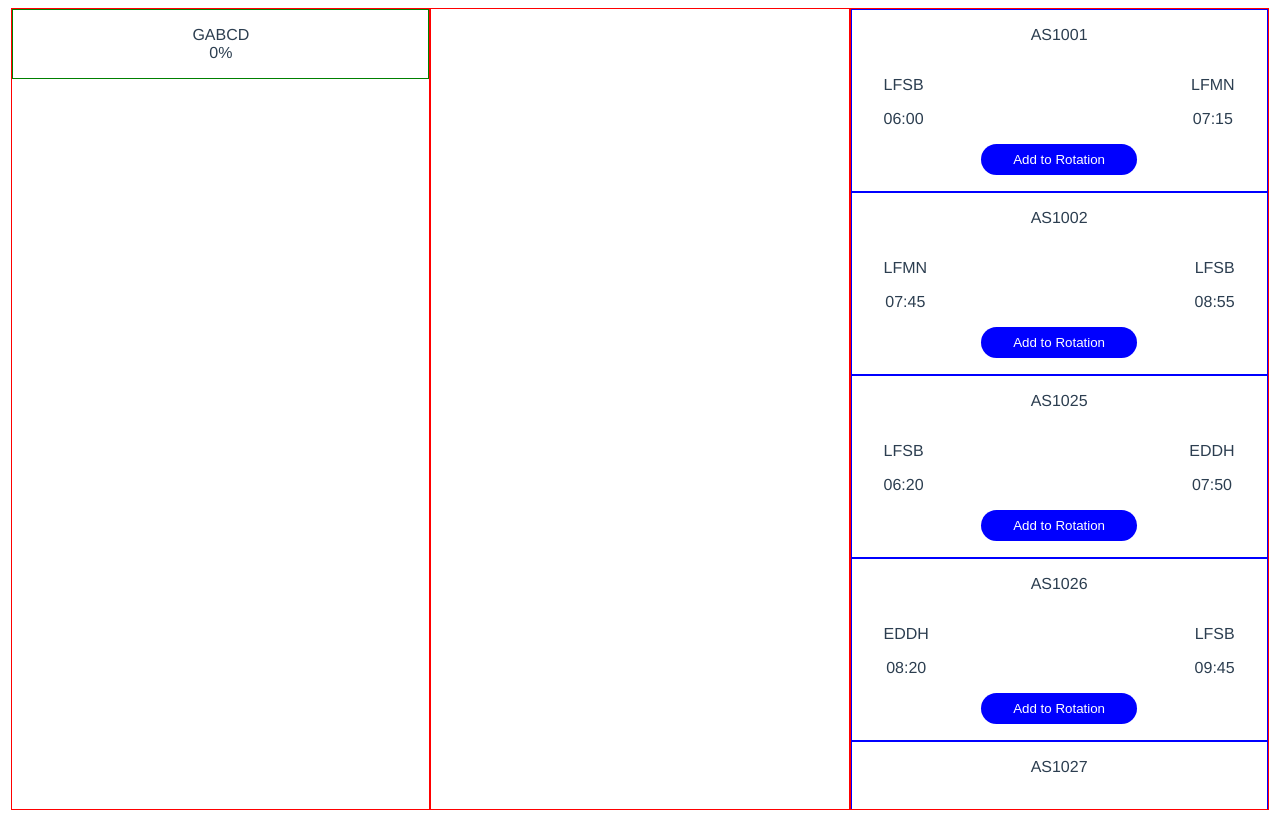
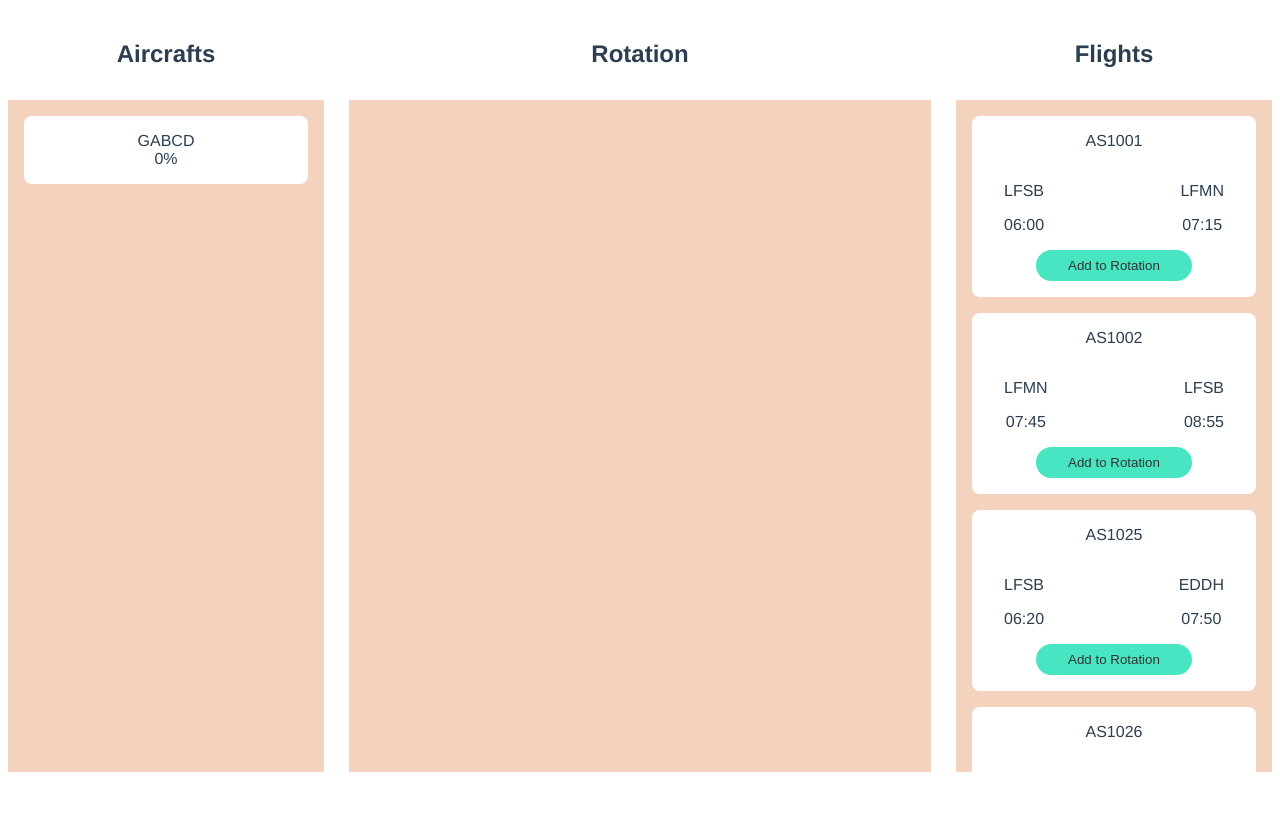
Before and after one commit to alhasenzahl/aircraft-scheduling-ah, a Vue app: page / in a window 1280 px wide. Built offline with nearby package versions, Linux system fonts and the light colour scheme.

Commit message:
Add styling to cards and app dashboard

```diff
--- a/src/App.vue
+++ b/src/App.vue
@@ -1,6 +1,18 @@
 <template>
+    <div class="headers__wrap">
+        <div class="card__header">
+            <h2 class="card__title">Aircrafts</h2>
+        </div>
+        <div class="card__header">
+            <h2 class="card__title">Rotation</h2>
+        </div>
+        <div class="card__header">
+            <h2 class="card__title">Flights</h2>
+        </div>
+    </div>
     <div class="dashboard">
         <div class="card">
+            <div class="card__wrap">
                 <AircraftCard
                     v-for="aircraft in this.aircraftDataList"
                     :key="aircraft.ident"
@@ -8,7 +20,9 @@
                     :util="this.utilizationPercent"
                 />
             </div>
+        </div>
         <div class="card -center">
+            <div class="card__wrap">
                 <RotationCard
                     v-for="item in this.rotationDataList"
                     :key="item.ident"
@@ -16,13 +30,16 @@
                     @removeFromRotation="removeCard(item)"
                 />
             </div>
+        </div>
         <div class="card">
+            <div class="card__wrap">
                 <FlightCard
                     v-for="flight in this.flightDataList"
                     :key="flight.ident"
                     :flight="flight"
                     @addToRotation="addCard(flight)"
                 />
+            </div>
         </div>
     </div>
 </template>
@@ -103,12 +120,40 @@ export default {
         color: #2c3e50;
     }
 
+    .headers__wrap {
+        display: flex;
+        justify-content: space-between;
+    }
+
     .card {
-        width: 33%;
-        height: 100vh;
+        width: 25%;
+        height: calc(100vh - 8rem);
         overflow: scroll;
         display: inline-block;
         vertical-align: top;
-        border: 1px solid red;
+        background: #F3D3BD;
+        margin-right: 2%;
+    }
+
+    .card:last-of-type {
+        margin-right: 0;
+    }
+
+    .card.-center {
+        width: 46%;
+    }
+
+    .card__header {
+        background: #FFF;
+        width: 25%;
+    }
+
+    .card__title {
+        margin: 0;
+        padding: 2rem 0;
+    }
+
+    .card__wrap {
+        margin-top: 1rem;
     }
 </style>
--- a/src/components/AircraftCard.vue
+++ b/src/components/AircraftCard.vue
@@ -33,7 +33,9 @@ export default {
     }
 
     .aircraft-card__container {
-        border: 1px solid green;
+        background: #FFF;
+        border-radius: .5rem;
+        margin: 1rem;
         padding: 1rem 0;
     }
 </style>
--- a/src/components/FlightCard.vue
+++ b/src/components/FlightCard.vue
@@ -43,7 +43,9 @@ export default {
     }
 
     .flight-card__container {
-        border: 1px solid blue;
+        background: #FFF;
+        border-radius: .5rem;
+        margin: 1rem;
     }
 
     .flight-card__id {
@@ -61,10 +63,10 @@ export default {
     }
 
     .flight-card__button {
-        background: blue;
+        background: #48E5C2;
         border: none;
         border-radius: 1rem;
-        color: white;
+        color: #333;
         margin-bottom: 1rem;
         padding: .5rem 2rem;
     }
--- a/src/components/RotationCard.vue
+++ b/src/components/RotationCard.vue
@@ -43,7 +43,9 @@ export default {
     }
 
     .rotation-card__container {
-        border: 1px solid purple;
+        background: #FFF;
+        border-radius: .5rem;
+        margin: 1rem;
     }
 
     .rotation-card__id {
@@ -61,10 +63,10 @@ export default {
     }
 
     .rotation-card__button {
-        background: purple;
+        background: #48E5C2;
         border: none;
         border-radius: 1rem;
-        color: white;
+        color: #333;
         margin-bottom: 1rem;
         padding: .5rem 2rem;
     }
```
Lines whose indentation alone changed are shown as unchanged.
